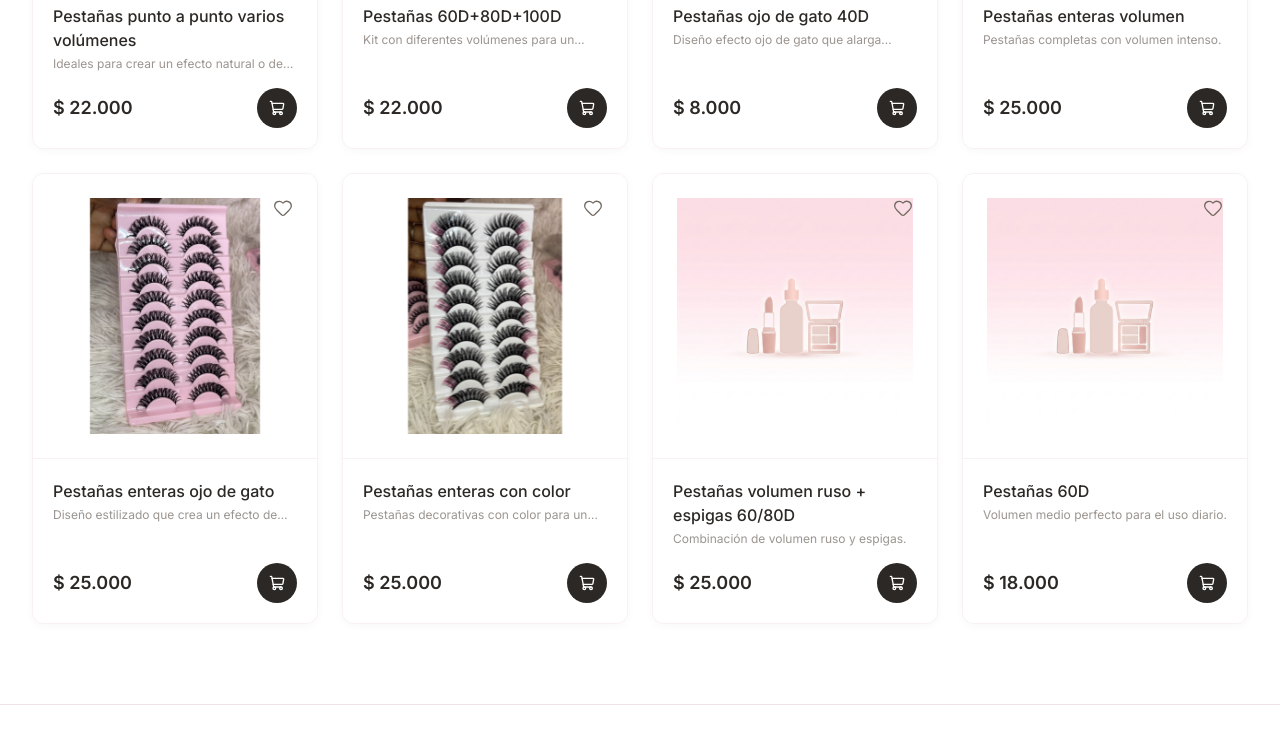
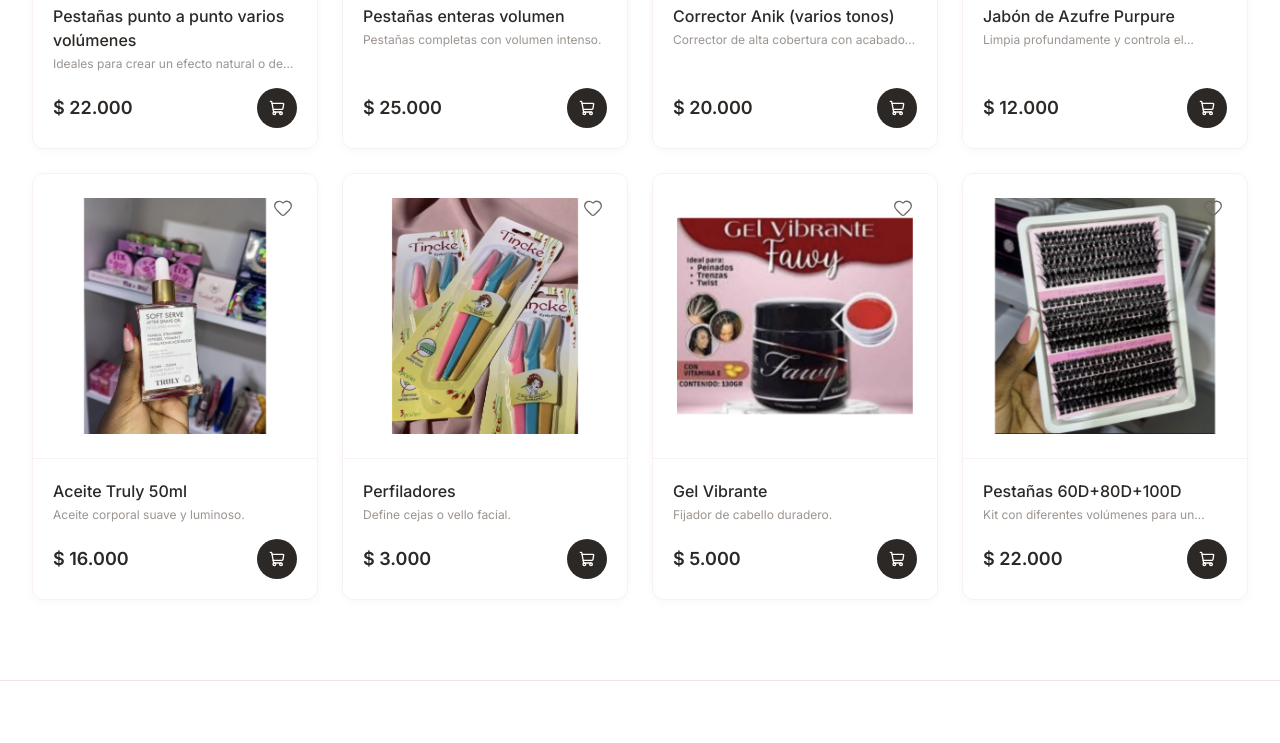
Before and after one commit to alexanderst2005-lab/lumira_beauuty, a Next.js app: page / in a window 1280 px wide. Shown: the part 1858-2601 px from the top of the page. Built offline with nearby package versions, Linux system fonts and the light colour scheme.

Commit message:
feat: improve featured products logic for category diversity

```diff
--- a/src/components/home/FeaturedProducts.tsx
+++ b/src/components/home/FeaturedProducts.tsx
@@ -4,9 +4,48 @@
 import { products } from '@/data/products';
 import ProductCard from '@/components/catalog/ProductCard';
 
+const getDiverseFeaturedProducts = (productsList: typeof products, count: number) => {
+  const byCategory: Record<string, typeof products> = {};
+
+  // Group products by category
+  productsList.forEach(p => {
+    if (!byCategory[p.category]) byCategory[p.category] = [];
+    byCategory[p.category].push(p);
+  });
+
+  const categories = Object.keys(byCategory);
+  const featured: typeof products = [];
+  const usedIds = new Set<string>();
+
+  let lastCat = '';
+
+  while (featured.length < count && categories.length > 0) {
+    // Find next category different from the last one
+    let catIndex = categories.findIndex(c => c !== lastCat);
+    if (catIndex === -1) catIndex = 0; // fallback if only one category remains
+
+    const cat = categories[catIndex];
+    // Find first unused product in this category
+    const available = byCategory[cat].filter(p => !usedIds.has(p.id));
+
+    if (available.length > 0) {
+      const p = available[0];
+      featured.push(p);
+      usedIds.add(p.id);
+      lastCat = cat;
+      // Rotate the used category to the end of the list
+      categories.push(categories.splice(catIndex, 1)[0]);
+    } else {
+      // No more products in this category, remove it
+      categories.splice(catIndex, 1);
+    }
+  }
+
+  return featured;
+};
+
 export default function FeaturedProducts() {
-  // Show first 8 products as featured
-  const featured = products.slice(0, 8);
+  const featured = getDiverseFeaturedProducts(products, 8);
 
   return (
     <section className="py-16 sm:py-20 bg-gradient-to-b from-white to-secondary-100/30" id="featured">
```
